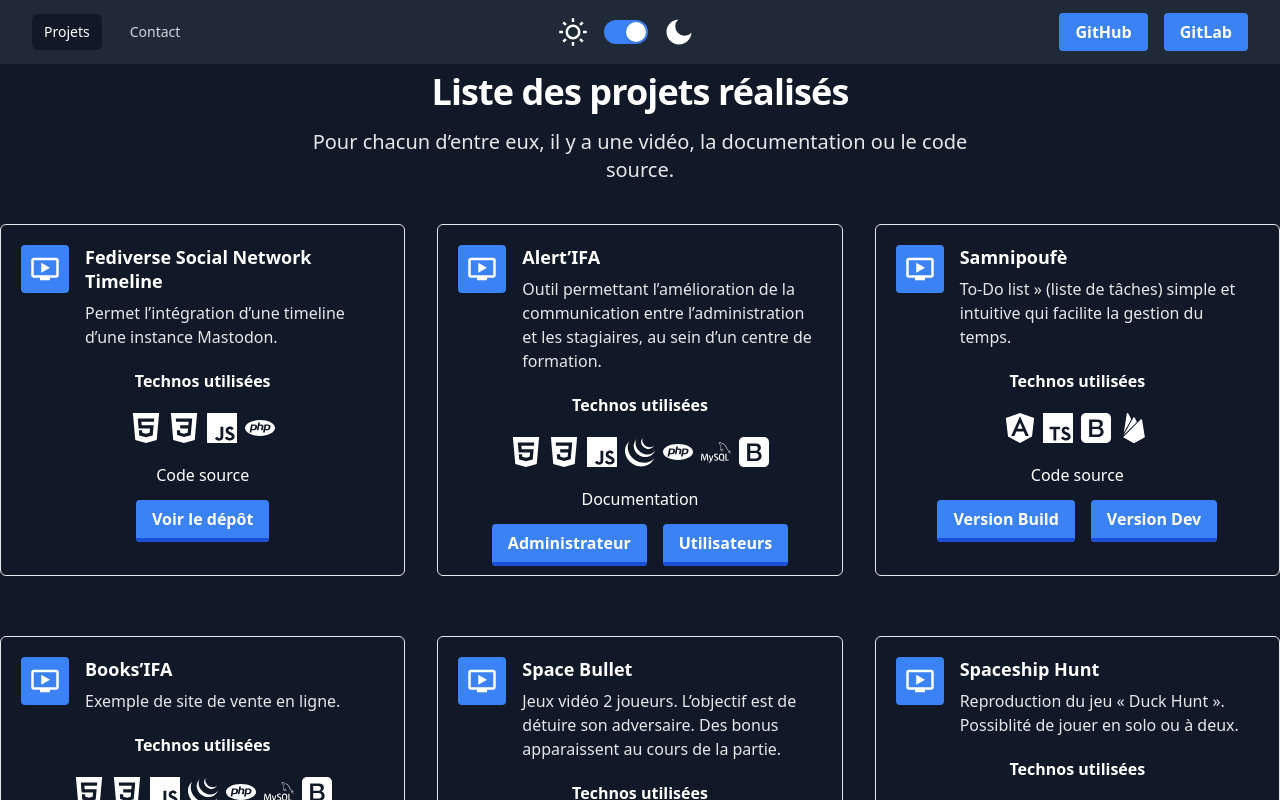
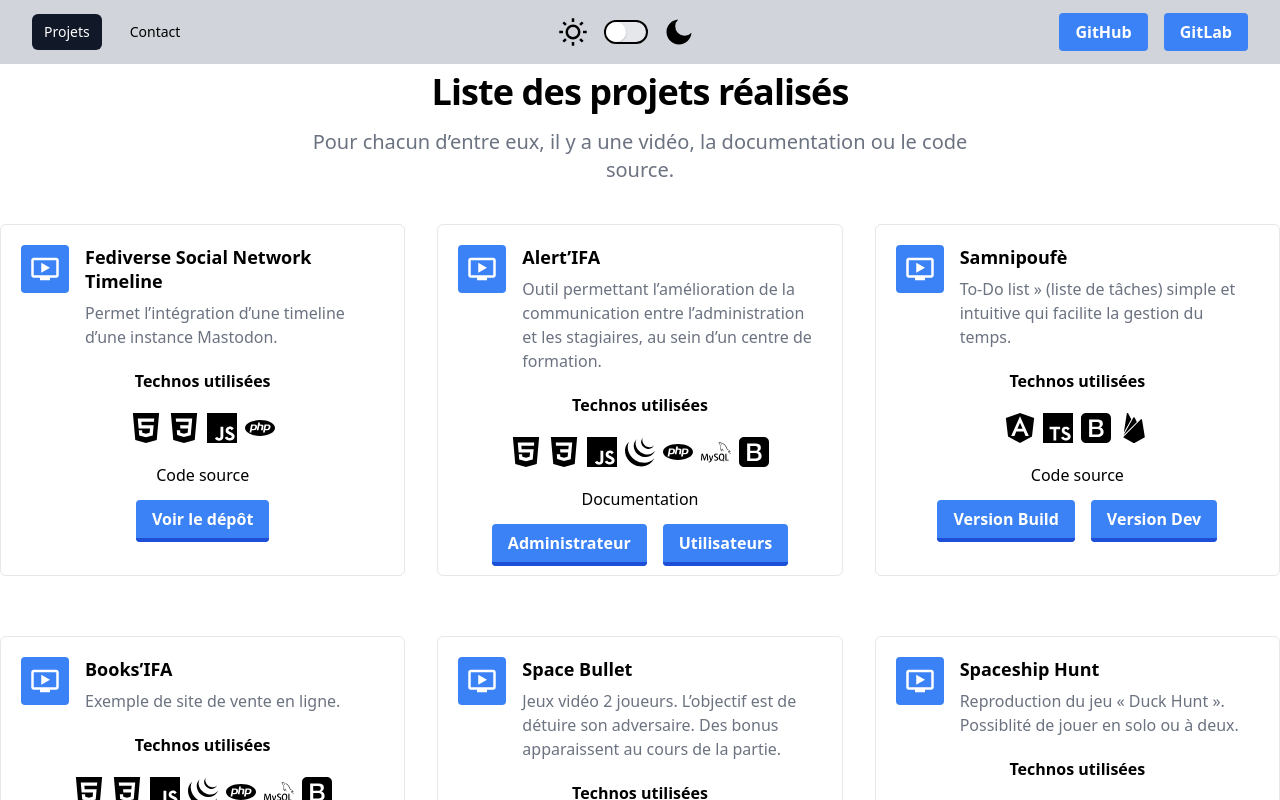
Before and after one commit to cedric-famibelle-pronzola/portfolio-nextjs-tailwindcss, a Next.js app: page / in a window 1280 px wide. Shown: the top 800 px of the page. Built offline with nearby package versions, Linux system fonts and the light colour scheme.

Commit message:
Initialize isDarkOn to false

```diff
--- a/components/switch-theme.js
+++ b/components/switch-theme.js
@@ -2,7 +2,7 @@ import React, {useState, useEffect} from 'react'
 import {RiSunLine, RiMoonFill} from 'react-icons/ri'
 
 export default function SwitchTheme() {
-  const [isDarkOn, setIsDarkOn] = useState(true)
+  const [isDarkOn, setIsDarkOn] = useState(false)
 
   useEffect(() => {
     if (isDarkOn) {
@@ -19,7 +19,7 @@ export default function SwitchTheme() {
         role='checkbox'
         aria-checked={isDarkOn}
         tabIndex='0'
-        className={`${isDarkOn ? 'bg-blue-500' : 'bg-gray-200'} relative inline-block flex-shrink-0 h-6 w-11 border-2 border-transparent rounded-full cursor-pointer transition-colors ease-in-out duration-200 focus:outline-none focus:shadow-outline`}
+        className={`${isDarkOn ? 'bg-blue-500' : 'bg-gray-200'} relative inline-block flex-shrink-0 h-6 w-11 border-2 border-black rounded-full cursor-pointer transition-colors ease-in-out duration-200 focus:outline-none focus:shadow-outline`}
         onClick={() => setIsDarkOn(!isDarkOn)}
       >
         <div
```
